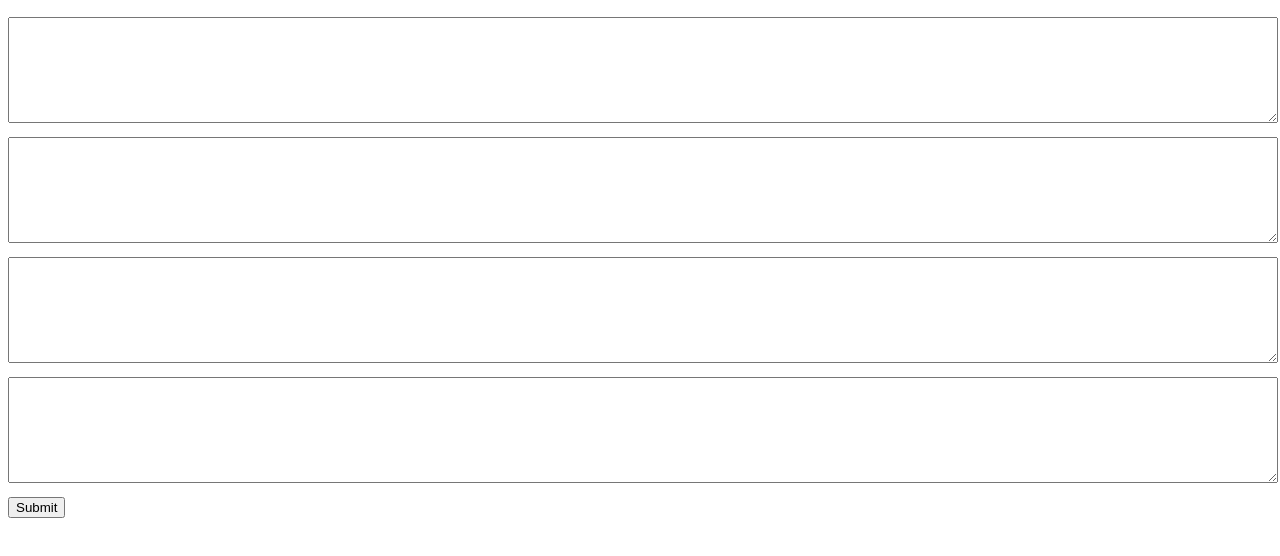
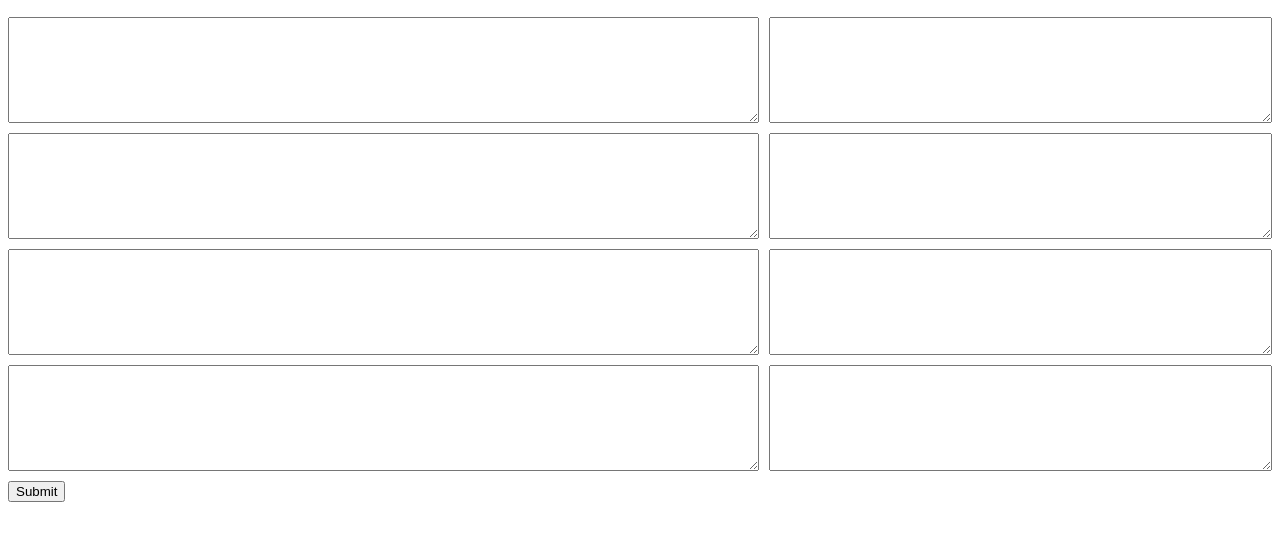
Before and after one commit to lennertVanSever/startup-test, a plain HTML site: page templates/index.html in a window 1280 px wide. Shown: the part 50-606 px from the top of the page. Drawn offline with nearby package versions, Linux system fonts and the light colour scheme.

Commit message:
make a quick prototype of UI before validation

```diff
--- a/templates/index.html
+++ b/templates/index.html
@@ -3,25 +3,56 @@
 
 <head>
     <title>Large Input Form</title>
-    <script src="https://unpkg.com/htmx.org"></script>
     <style>
-        textarea {
-            width: 100%;
+        .textarea-container {
+            display: flex;
+            margin-bottom: 10px;
+        }
+
+        .textarea-large {
+            width: 60%;
             min-height: 100px;
-            margin-bottom: 10px;
+            margin-right: 10px;
+        }
+
+        .textarea-small {
+            width: 40%;
+            min-height: 100px;
         }
     </style>
 </head>
 
 <body>
     <h2>Large Input Form</h2>
-    <form action="/submit" method="post">
-        <textarea id="input1" name="input1"></textarea><br>
-        <textarea id="input2" name="input2"></textarea><br>
-        <textarea id="input3" name="input3"></textarea><br>
-        <textarea id="input4" name="input4"></textarea><br>
+    <form action="/submit" method="post" id="formContainer">
         <input type="submit" value="Submit">
     </form>
+
+    <script>
+        function htmlToElement(html) {
+            const template = document.createElement('template');
+            html = html.trim();
+            template.innerHTML = html;
+            return template.content.firstChild;
+        }
+
+        function createTextareaPair(id) {
+            return htmlToElement(`
+                <div class="textarea-container">
+                    <textarea id="${id}1" name="${id}1" class="textarea-large"></textarea>
+                    <textarea id="${id}2" name="${id}2" class="textarea-small"></textarea>
+                </div>
+            `);
+        }
+
+        window.onload = function () {
+            const formContainer = document.getElementById('formContainer');
+            for (let i = 1; i <= 4; i++) {
+                const textareaPair = createTextareaPair('input' + i);
+                formContainer.insertBefore(textareaPair, formContainer.lastElementChild);
+            }
+        }
+    </script>
 </body>
 
 </html>
```
